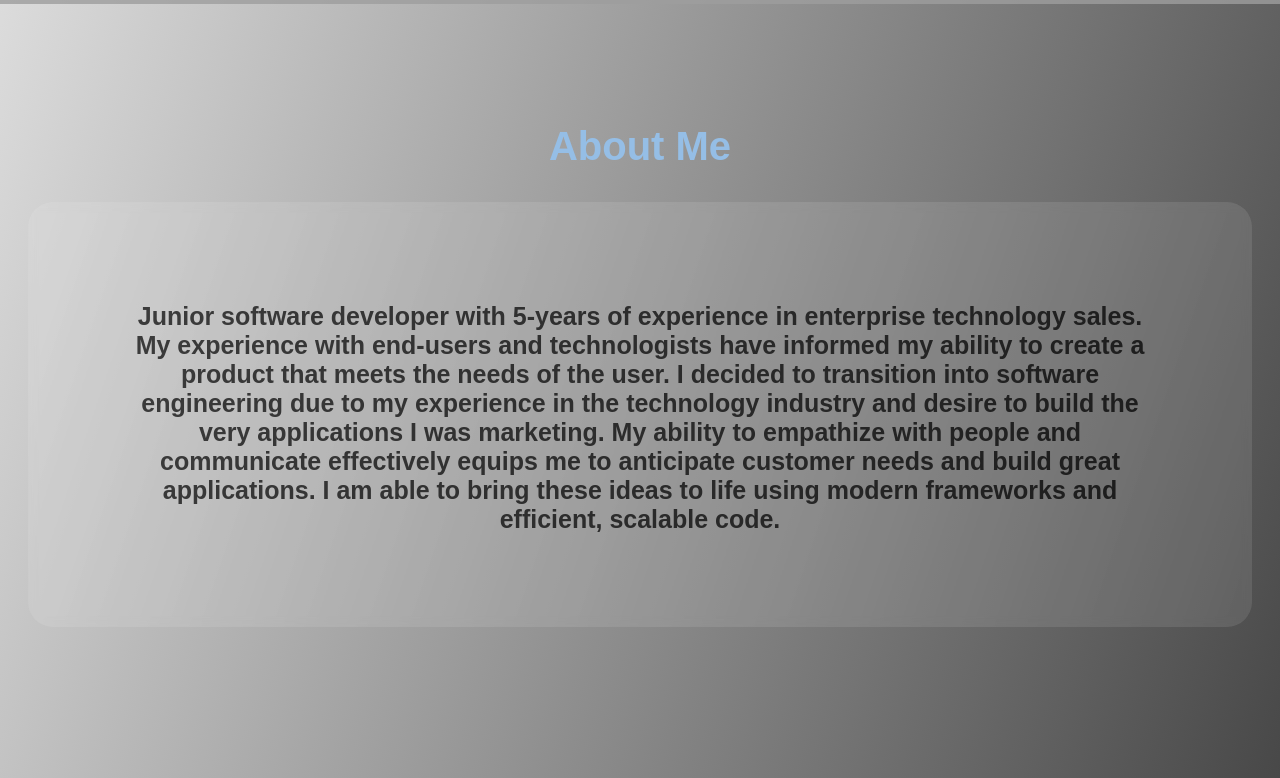
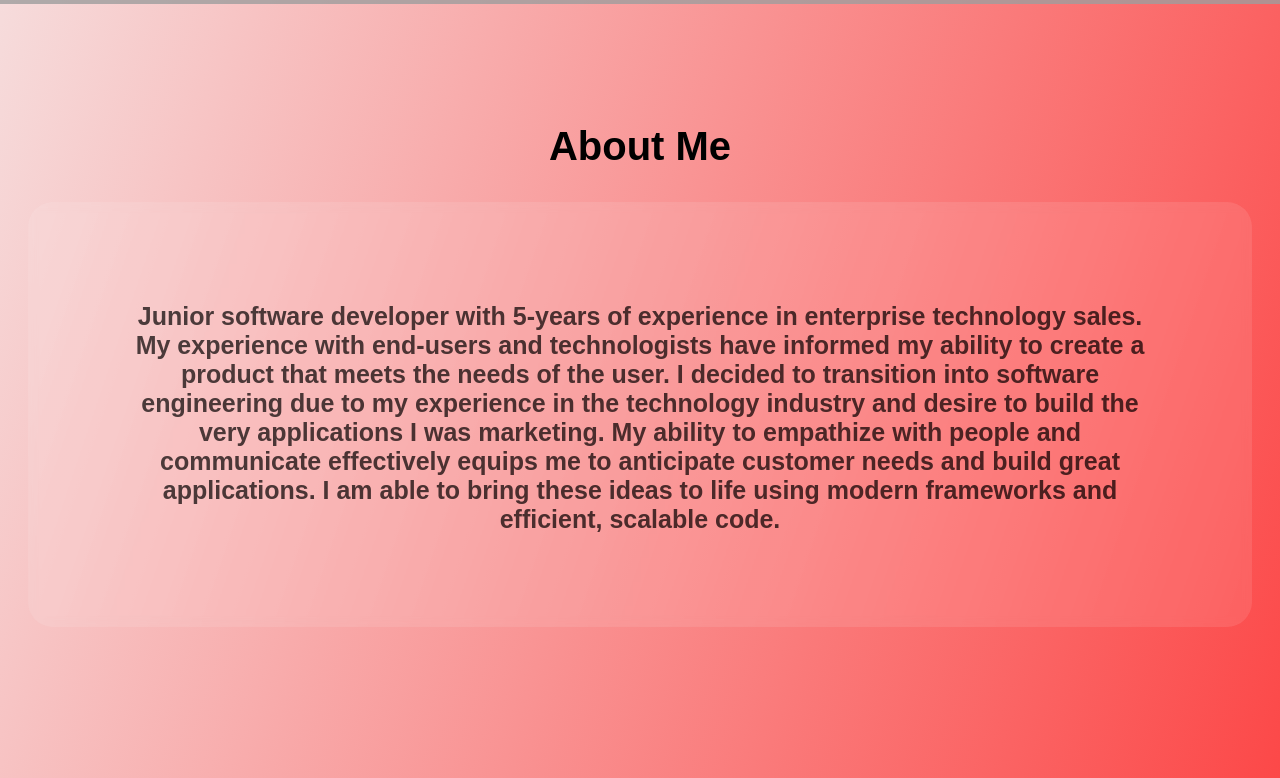
Before and after one commit to mikanur10/Mika-Nur-Portfolio, a React (Create React App) app: page / in a window 1280 px wide. Shown: the part 780-1558 px from the top of the page. Built offline with nearby package versions, Linux system fonts and the light colour scheme; grey boxes are pictures that could not be loaded.

Commit message:
color changes

```diff
--- a/src/App.css
+++ b/src/App.css
@@ -1,6 +1,6 @@
 .App{
   text-align: center;
-  background-image: linear-gradient(to top left, black, whitesmoke);
+  background-image: linear-gradient(to top left, red, whitesmoke);
   font-family: 'Montserrat', sans-serif;
 }
 
@@ -14,7 +14,7 @@ html{
   font-weight: bold;
   margin-top: 3em;
   font-size: 3em;
-  color: rgb(149, 190, 230)
+  color: 00005a
   /* float: left; */
 }
 /* ////////Hero///////// */
```
